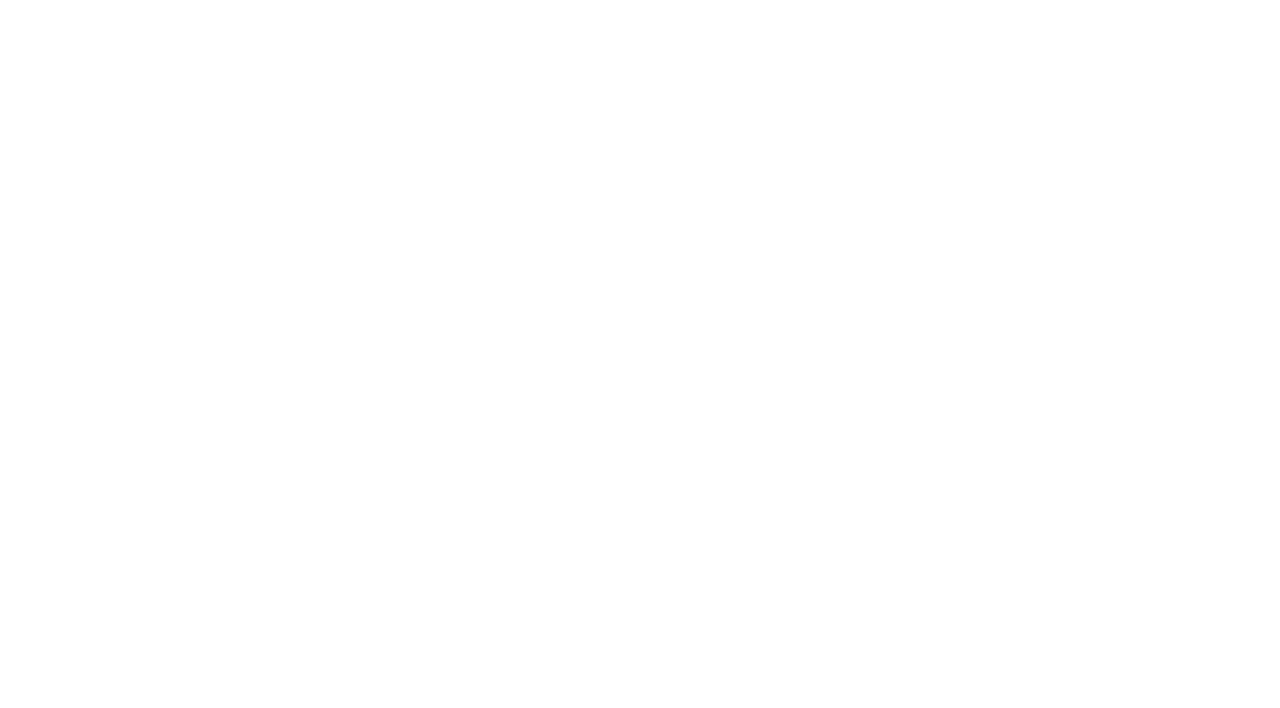
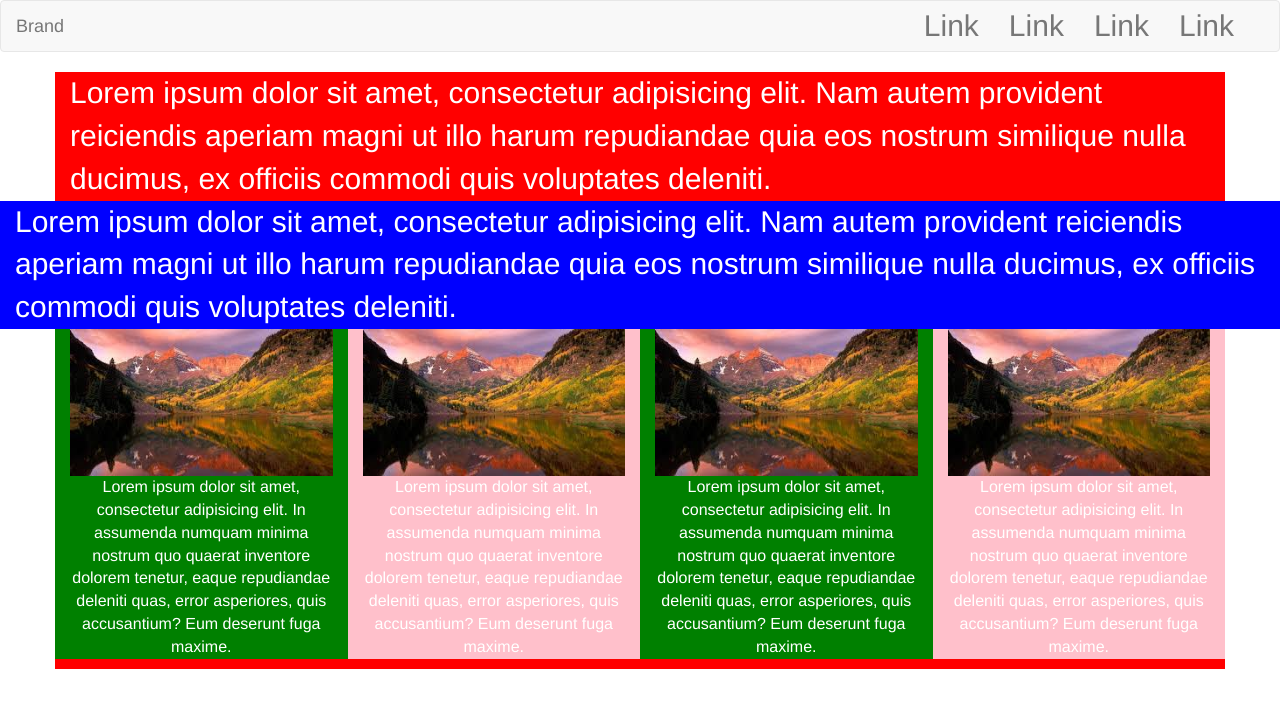
Before and after one commit to mat1489/bootstrap, a plain HTML site: page index.html in a window 1280 px wide. Drawn offline with Linux system fonts and the light colour scheme.

Commit message:
snipet menu bootstrap responsywne

```diff
--- a/css/style.css
+++ b/css/style.css
@@ -0,0 +1,22 @@
+body{
+    margin 0;
+    color:white;
+    font-size: 3em;
+}
+body > .container{
+    background-color: red;
+}
+
+body > .container-fluid{
+    background-color: blue;
+}
+
+.column{
+    background-color: pink;
+    font-size: 16px;
+    margin-bottom: 10px;
+}
+
+.column:nth-child(odd){
+    background-color: green;
+}
--- a/index.html
+++ b/index.html
@@ -10,7 +10,47 @@
 
 </head>
 <body>
+    <nav class="navbar navbar-default">
+  <div class="container-fluid">
+    <!-- Brand and toggle get grouped for better mobile display -->
+    <div class="navbar-header">
+      <button type="button" class="navbar-toggle collapsed" data-toggle="collapse" data-target="#main-menu" aria-expanded="false">
+        <span class="sr-only">Toggle navigation</span>
+        <span class="icon-bar"></span>
+        <span class="icon-bar"></span>
+        <span class="icon-bar"></span>
+      </button>
+      <a class="navbar-brand" href="#">Brand</a>
+    </div>
 
+    <!-- Collect the nav links, forms, and other content for toggling -->
+    <div class="collapse navbar-collapse navbar-right" id="main-menu">
+      <ul class="nav navbar-nav">
+
+        <li><a href="#">Link</a></li>
+        <li><a href="#">Link</a></li>
+        <li><a href="#">Link</a></li>
+        <li><a href="#">Link</a></li>
+
+      </ul>
+
+    </div><!-- /.navbar-collapse -->
+  </div><!-- /.container-fluid -->
+</nav>
+
+
+   <div class="container">Lorem ipsum dolor sit amet, consectetur adipisicing elit. Nam autem provident reiciendis aperiam magni ut illo harum repudiandae quia eos nostrum similique nulla ducimus, ex officiis commodi quis voluptates deleniti.</div>
+   <div class="container-fluid">Lorem ipsum dolor sit amet, consectetur adipisicing elit. Nam autem provident reiciendis aperiam magni ut illo harum repudiandae quia eos nostrum similique nulla ducimus, ex officiis commodi quis voluptates deleniti.</div>
+
+
+    <div class="container">
+        <div class="row">
+            <div class="column col-sm-6 col-lg-3 text-center"><img src="img/pobrane2.jpg" class="img-responsive" alt="">Lorem ipsum dolor sit amet, consectetur adipisicing elit. In assumenda numquam minima nostrum quo quaerat inventore dolorem tenetur, eaque repudiandae deleniti quas, error asperiores, quis accusantium? Eum deserunt fuga maxime.</div>
+            <div class="column col-sm-6 col-lg-3 text-center"><img src="img/pobrane2.jpg" class="img-responsive" alt="">Lorem ipsum dolor sit amet, consectetur adipisicing elit. In assumenda numquam minima nostrum quo quaerat inventore dolorem tenetur, eaque repudiandae deleniti quas, error asperiores, quis accusantium? Eum deserunt fuga maxime.</div>
+            <div class="column col-sm-6 col-lg-3 text-center"><img src="img/pobrane2.jpg" class="img-responsive" alt="">Lorem ipsum dolor sit amet, consectetur adipisicing elit. In assumenda numquam minima nostrum quo quaerat inventore dolorem tenetur, eaque repudiandae deleniti quas, error asperiores, quis accusantium? Eum deserunt fuga maxime.</div>
+            <div class="column col-sm-6 col-lg-3 text-center"><img src="img/pobrane2.jpg" class="img-responsive" alt="">Lorem ipsum dolor sit amet, consectetur adipisicing elit. In assumenda numquam minima nostrum quo quaerat inventore dolorem tenetur, eaque repudiandae deleniti quas, error asperiores, quis accusantium? Eum deserunt fuga maxime.</div>
+        </div>
+    </div>
     <!--jquery-->
     <script type="text/javascript" src="js/jquery-3.1.1.min.js"></script>
     <!--bootstrap-->
```
Also changed, not shown: img/pobrane.jpg (added), img/pobrane2.jpg (added).
